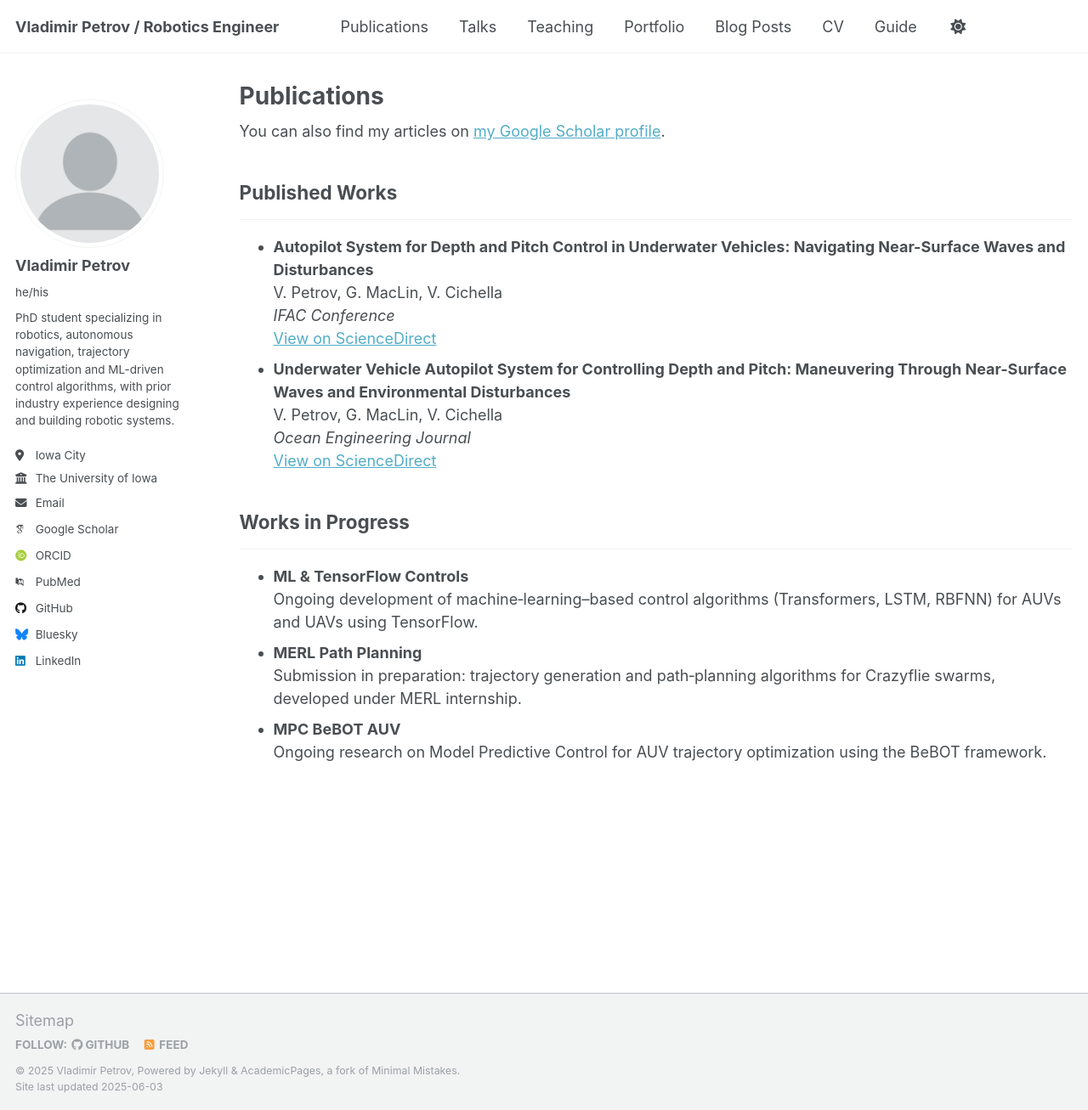
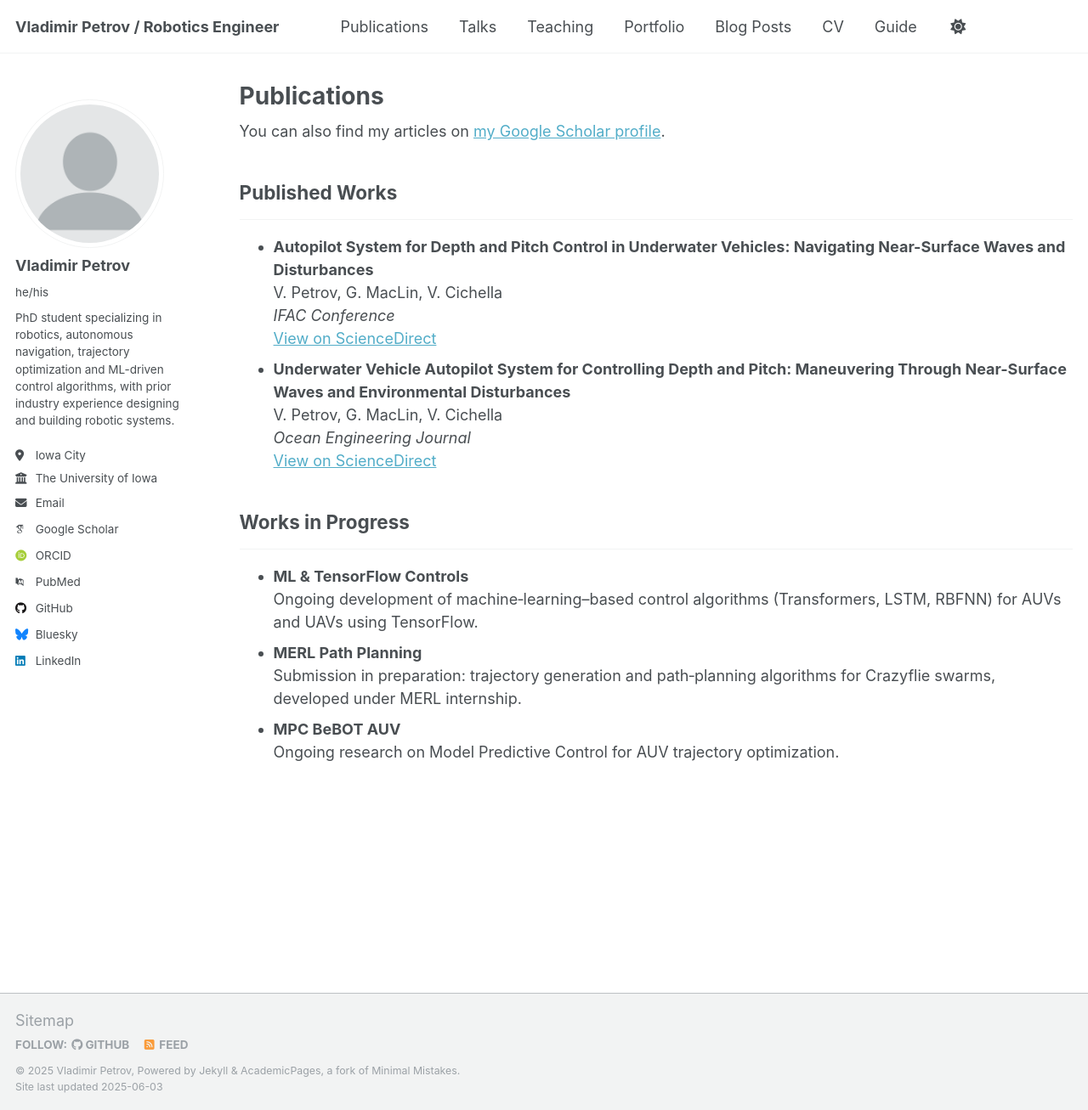
Before and after one commit to wladimirpetrov/wladimirpetrov.github.io, a Jekyll site: the page built from _pages/publications.html, in a window 1280 px wide and 1307 px high. Shown: the whole window at 85% size. Built offline with Jekyll 4.4.1, drawn with Linux system fonts in a browser that asks for light colours; some web fonts are replaced.

Commit message:
publications updated

```diff
--- a/_pages/publications.html
+++ b/_pages/publications.html
@@ -41,6 +41,6 @@ author_profile: true
   </li>
   <li>
     <strong>MPC BeBOT AUV</strong><br />
-    Ongoing research on Model Predictive Control for AUV trajectory optimization using the BeBOT framework.
+    Ongoing research on Model Predictive Control for AUV trajectory optimization.
   </li>
 </ul>
```
